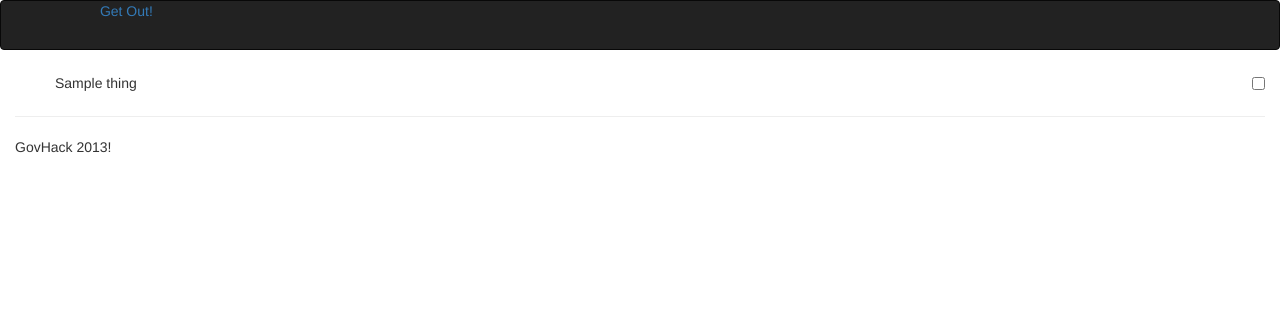
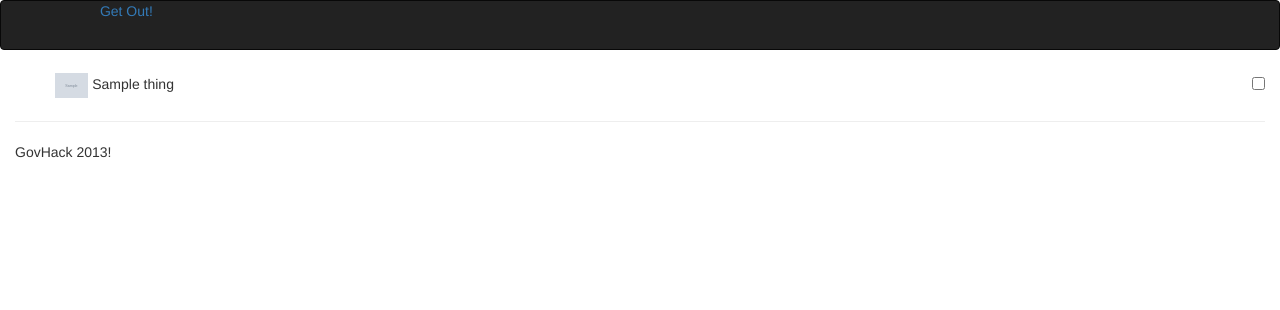
Before and after one commit to Get-out/getout, a Django app: template get_out/templates/list.html in a window 1280 px wide. Shown: the top 310 px of the page. Run offline with Django 3.2, Linux system fonts and the light colour scheme; the template is opened without the code that fills it: most values are stand-ins (such as "Sample title", 1, 10 or a date in 2020); grey boxes marked "Sample" are stand-in pictures; some libraries are stand-ins or nearby versions.

Commit message:
Include images

```diff
--- a/get_out/templates/list.html
+++ b/get_out/templates/list.html
@@ -5,6 +5,7 @@
 	{% for x in things %}
 		{% block item %}
 		<li class="chunky">
+			<img src="{{ x.image }}" style="height: 25px;"></img>
 			{{ x.common_name }}
 			<input type="checkbox" class="right">
 		</li>
```
